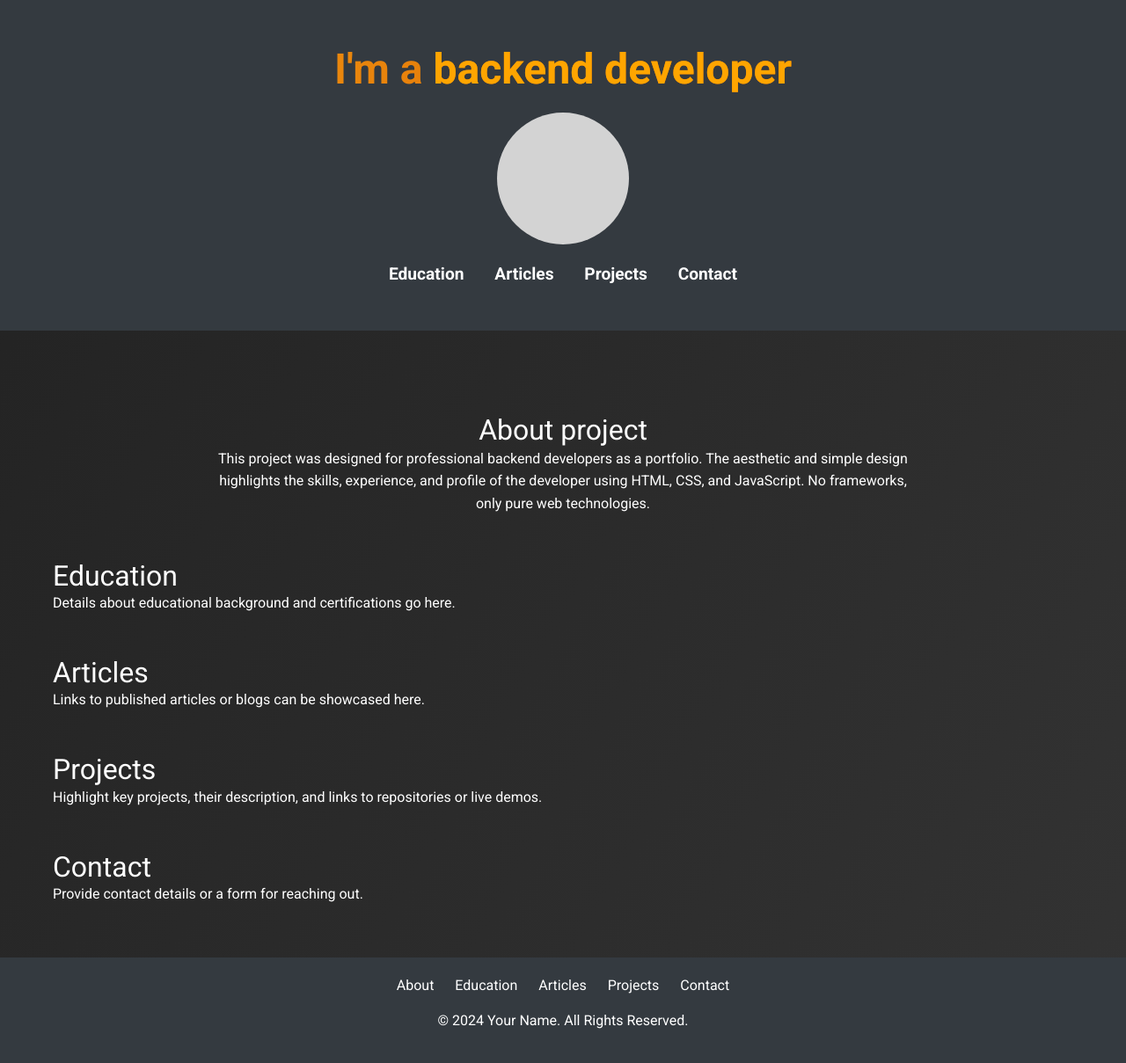
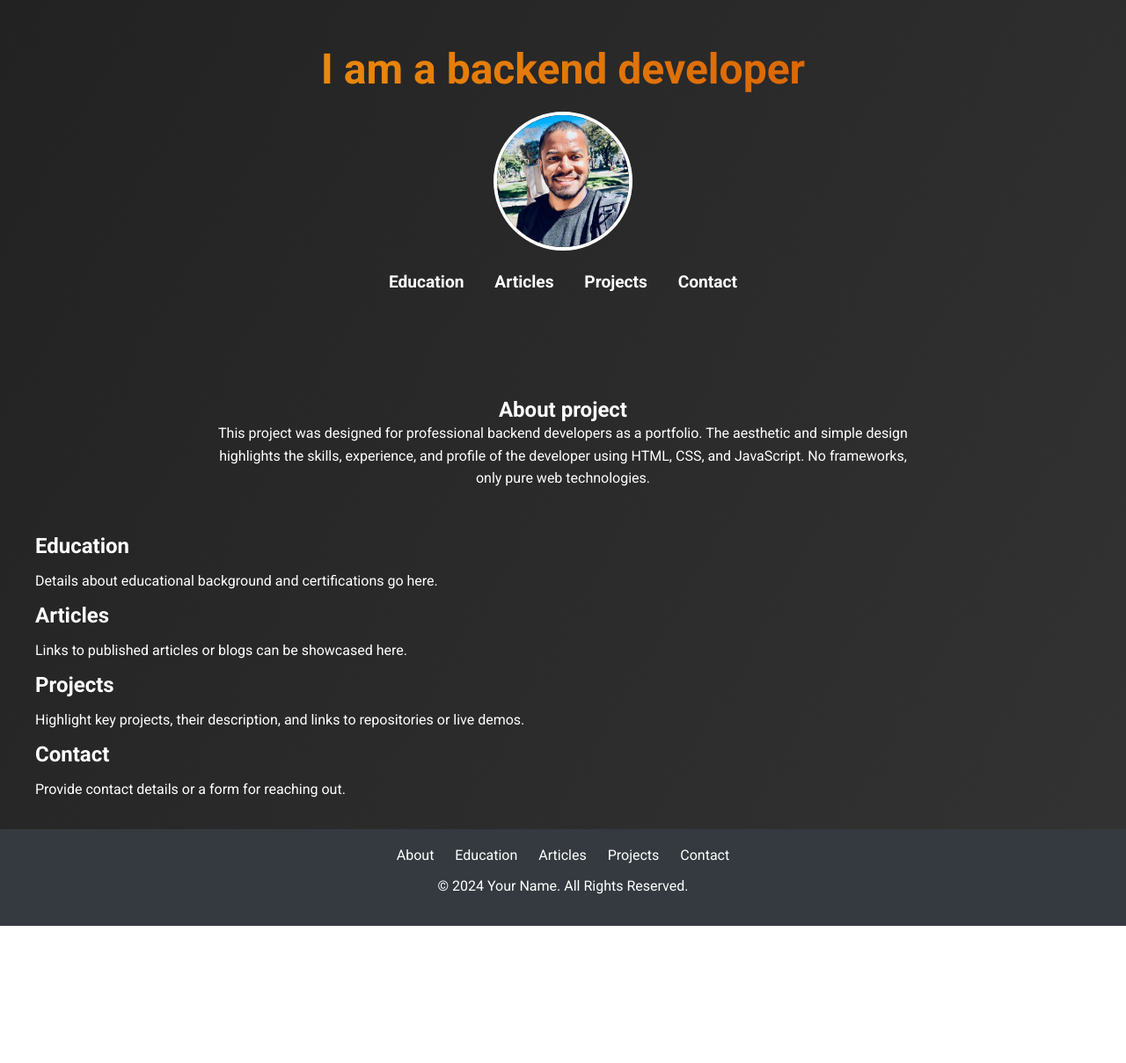
Before and after one commit to joaopedrodeb/joaopedroalves.dev, a plain HTML site: page docs/index.html in a window 1280 px wide. Shown: the whole page at 88% size. After the commit the page ends 1053 px from the top, so only its background shows below. Drawn offline with nearby package versions, Linux system fonts and the light colour scheme.

Commit message:
alterações de layout

```diff
--- a/docs/index.html
+++ b/docs/index.html
@@ -4,105 +4,59 @@
     <meta charset="UTF-8">
     <meta name="viewport" content="width=device-width, initial-scale=1.0">
     <title>Portfolio</title>
-    <link href="https://fonts.googleapis.com/css2?family=Roboto:wght@300;400;700&family=Roboto+Slab:wght@300;400&display=swap" rel="stylesheet">
-    <link href="https://cdn.jsdelivr.net/npm/bootstrap@5.3.0-alpha1/dist/css/bootstrap.min.css" rel="stylesheet">
+    <link href="https://fonts.googleapis.com/css2?family=Roboto:wght@400;700&family=Roboto+Slab:wght@400;700&display=swap" rel="stylesheet">
     <link rel="stylesheet" href="styles.css">
-    <style>
-        .header {
-            text-align: center;
-            padding: 50px 0;
-            background-color: #343a40;
-            color: white;
-        }
-        .header h1 {
-            font-size: 3rem;
-        }
-        .highlight {
-            color: orange;
-        }
-        .header .menu {
-            margin-top: 20px;
-            font-size: 1.2rem;
-        }
-        .header .menu a {
-            margin: 0 15px;
-            color: white;
-            font-weight: bold;
-            text-decoration: none;
-        }
-        .header .menu a:hover {
-            color: orange;
-            text-decoration: underline;
-        }
-        .profile-image {
-            width: 150px;
-            height: 150px;
-            border-radius: 50%;
-            margin: 20px auto;
-            background-color: lightgray;
-        }
-        .footer {
-            background-color: #343a40;
-            color: white;
-            padding: 20px 0;
-        }
-        .footer .map-site {
-            text-align: center;
-        }
-        .footer .map-site a {
-            margin: 0 10px;
-            color: white;
-            text-decoration: none;
-        }
-        .footer .map-site a:hover {
-            color: orange;
-            text-decoration: underline;
-        }
-    </style>
 </head>
 <body>
-    <header class="header">
-        <h1>I'm a <span class="highlight">backend developer</span></h1>
-        <div class="profile-image"></div>
-        <div class="menu">
-            <a href="#education">Education</a>
-            <a href="#articles">Articles</a>
-            <a href="#projects">Projects</a>
-            <a href="#contact">Contact</a>
+    <header class="hero">
+        <div class="hero-overlay">
+            <h1>I am a <span class="highlight">backend developer</span></h1>
+            <img class="profile-image" src="https://github.com/joaopedrodeb/joaopedroalves.dev/blob/main/docs/images/428616409_122126888714111612_8156701181659904174_n.jpg?raw=true" alt="Profile">
+            <nav class="menu">
+                <a href="#education">Education</a>
+                <a href="#articles">Articles</a>
+                <a href="#projects">Projects</a>
+                <a href="#contact">Contact</a>
+            </nav>
         </div>
     </header>
-    <main class="main container mt-4">
+
+    <main class="main container">
         <section id="about" class="about">
             <h2>About project</h2>
             <p>This project was designed for professional backend developers as a portfolio. The aesthetic and simple design highlights the skills, experience, and profile of the developer using HTML, CSS, and JavaScript. No frameworks, only pure web technologies.</p>
         </section>
-        <section id="education" class="mt-5">
+
+        <section id="education" class="section">
             <h2>Education</h2>
             <p>Details about educational background and certifications go here.</p>
         </section>
-        <section id="articles" class="mt-5">
+
+        <section id="articles" class="section">
             <h2>Articles</h2>
             <p>Links to published articles or blogs can be showcased here.</p>
         </section>
-        <section id="projects" class="mt-5">
+
+        <section id="projects" class="section">
             <h2>Projects</h2>
             <p>Highlight key projects, their description, and links to repositories or live demos.</p>
         </section>
-        <section id="contact" class="mt-5">
+
+        <section id="contact" class="section">
             <h2>Contact</h2>
             <p>Provide contact details or a form for reaching out.</p>
         </section>
     </main>
-    <footer class="footer text-center mt-4">
-        <div class="map-site">
+
+    <footer class="footer">
+        <nav class="map-site">
             <a href="#about">About</a>
             <a href="#education">Education</a>
             <a href="#articles">Articles</a>
             <a href="#projects">Projects</a>
             <a href="#contact">Contact</a>
-        </div>
-        <p class="mt-3">&copy; 2024 Your Name. All Rights Reserved.</p>
+        </nav>
+        <p>&copy; 2024 Your Name. All Rights Reserved.</p>
     </footer>
-    <script src="https://cdn.jsdelivr.net/npm/bootstrap@5.3.0-alpha1/dist/js/bootstrap.bundle.min.js"></script>
 </body>
 </html>
--- a/docs/styles.css
+++ b/docs/styles.css
@@ -32,12 +32,31 @@ header h1 {
     color: transparent;
 }
 
-header img {
+header .profile-image {
     width: 150px;
     height: 150px;
     border-radius: 50%;
     border: 4px solid #fff;
     margin-top: 20px;
+    background-size: cover;
+    background-position: center;
+}
+
+header .menu {
+    margin-top: 20px;
+    font-size: 1.2rem;
+}
+
+header .menu a {
+    margin: 0 15px;
+    color: #fff;
+    font-weight: bold;
+    text-decoration: none;
+}
+
+header .menu a:hover {
+    color: #f39c12;
+    text-decoration: underline;
 }
 
 /* About Section */
@@ -101,3 +120,26 @@ header img {
 .colors .color-3 {
     background: #fff;
 }
+
+/* Footer Section */
+.footer {
+    background-color: #343a40;
+    color: white;
+    padding: 20px 0;
+    text-align: center;
+}
+
+.footer .map-site {
+    text-align: center;
+}
+
+.footer .map-site a {
+    margin: 0 10px;
+    color: white;
+    text-decoration: none;
+}
+
+.footer .map-site a:hover {
+    color: #f39c12;
+    text-decoration: underline;
+}
```
